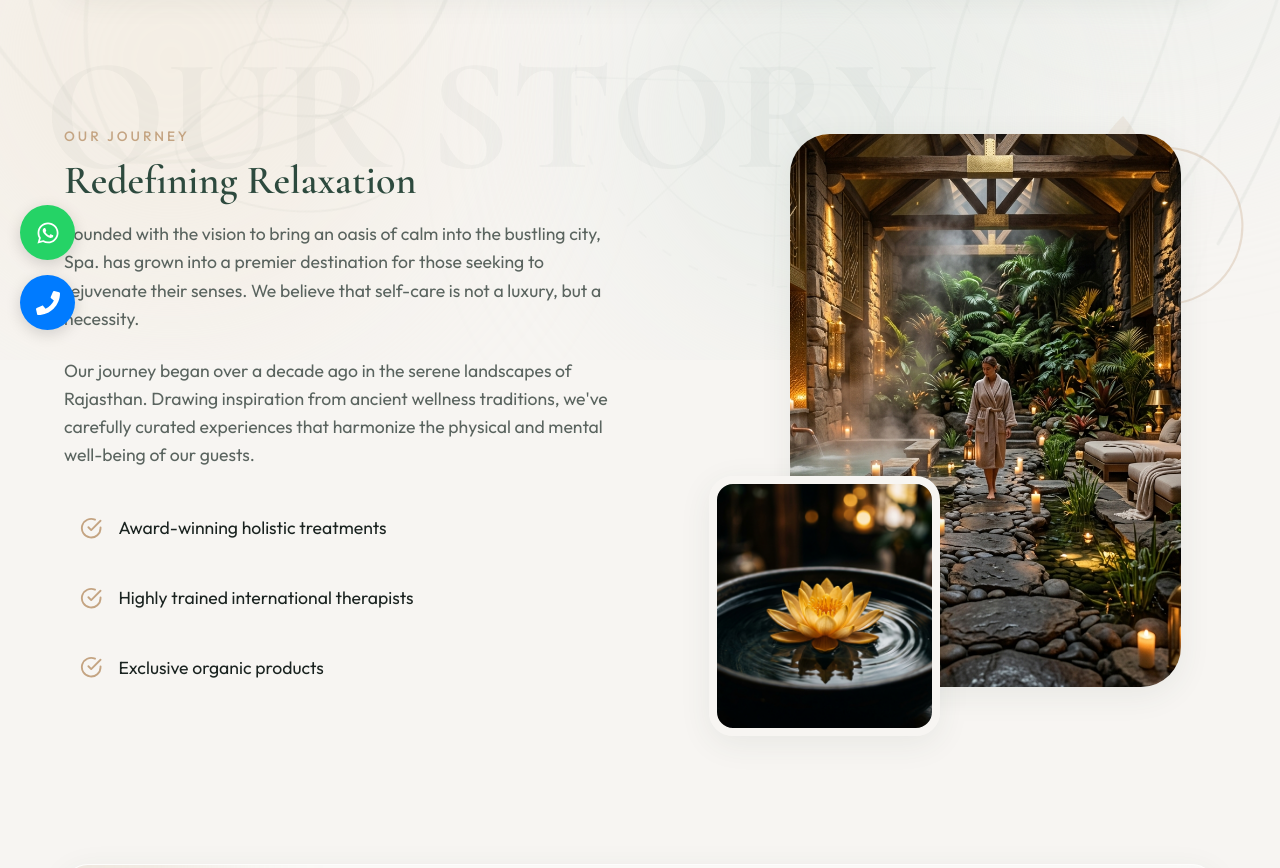
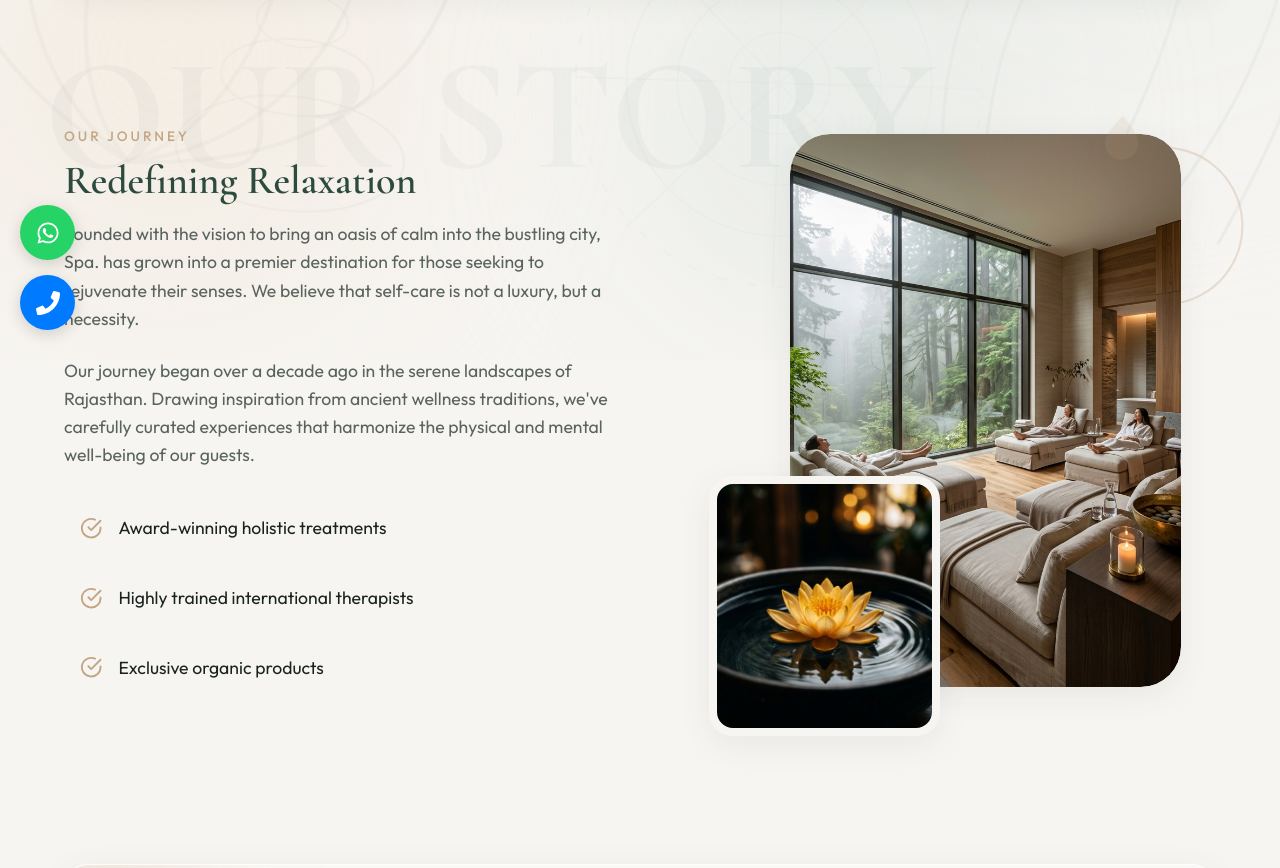
Before and after one commit to Eshbanoliver/spa-demo, a React (Vite) app: page /about in a window 1280 px wide. Shown: the part 440-1308 px from the top of the page. Built offline with nearby package versions, Linux system fonts and the light colour scheme.

Commit message:
updated files

```diff
--- a/src/pages/About.tsx
+++ b/src/pages/About.tsx
@@ -94,7 +94,9 @@ const About = () => {
               whileInView={{ opacity: 1, scale: 1 }}
               viewport={{ once: true }}
               transition={{ duration: 1 }}
-            ></motion.div>
+            >
+              <img src="/images/story_main_v2.png" alt="Our Story" className="main-story-img" />
+            </motion.div>
             <motion.div
               className="story-image-sub"
               initial={{ opacity: 0, x: 20, y: 20 }}
--- a/src/pages/Home.tsx
+++ b/src/pages/Home.tsx
@@ -116,6 +116,7 @@ const Home = () => {
             viewport={{ once: true }}
             transition={{ duration: 0.8 }}
           >
+            <img src="/images/story_main_v2.png" alt="Our Story" className="main-story-img" />
             <motion.div
               className="about-img-accent"
               animate={{ y: [0, -20, 0] }}
--- a/src/styles/About.css
+++ b/src/styles/About.css
@@ -91,13 +91,18 @@
 .story-image-main {
   width: 85%;
   height: 85%;
-  background-image: url('/images/story_main.png');
-  background-size: cover;
-  background-position: center;
   border-radius: 40px;
   box-shadow: var(--glass-shadow);
   z-index: 1;
   position: relative;
+  overflow: hidden;
+}
+
+.main-story-img {
+  width: 100%;
+  height: 100%;
+  object-fit: cover;
+  border-radius: 40px;
 }
 
 .story-image-sub {
--- a/src/styles/Home.css
+++ b/src/styles/Home.css
@@ -195,12 +195,16 @@
 .about-img {
   height: 500px;
   border-radius: 30px;
-  background-image: url('/images/story_main.png');
-  background-size: cover;
-  background-position: center;
   box-shadow: var(--glass-shadow);
   position: relative;
   overflow: visible !important;
+}
+
+.main-story-img {
+  width: 100%;
+  height: 100%;
+  object-fit: cover;
+  border-radius: 30px;
 }
 
 .about-img-accent {
```
Also changed, not shown: public/images/story_main_v2.png (added).
